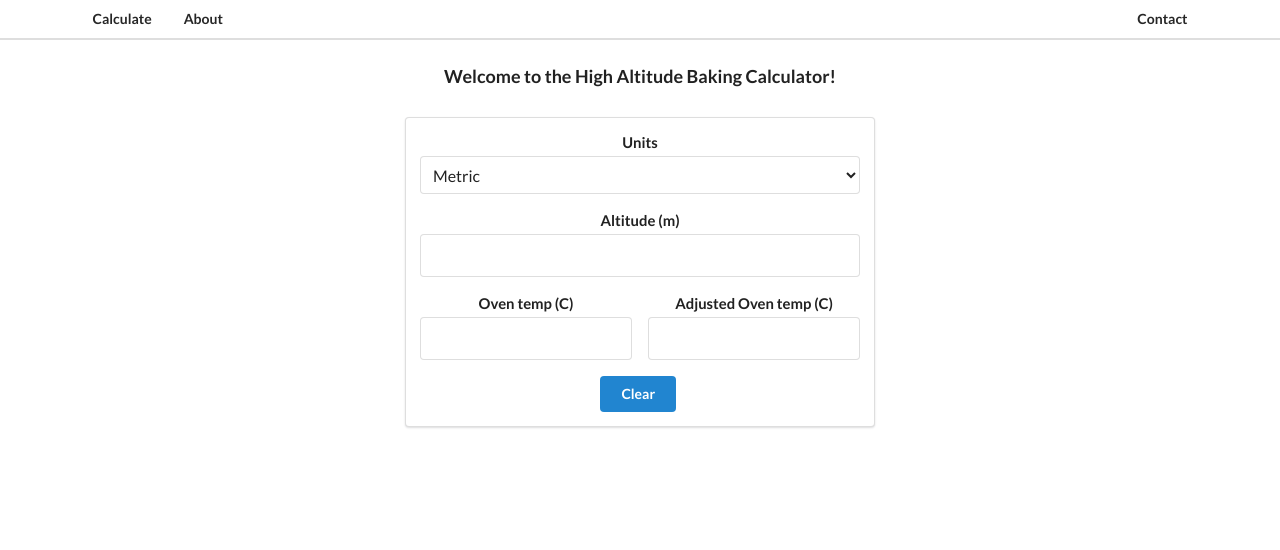
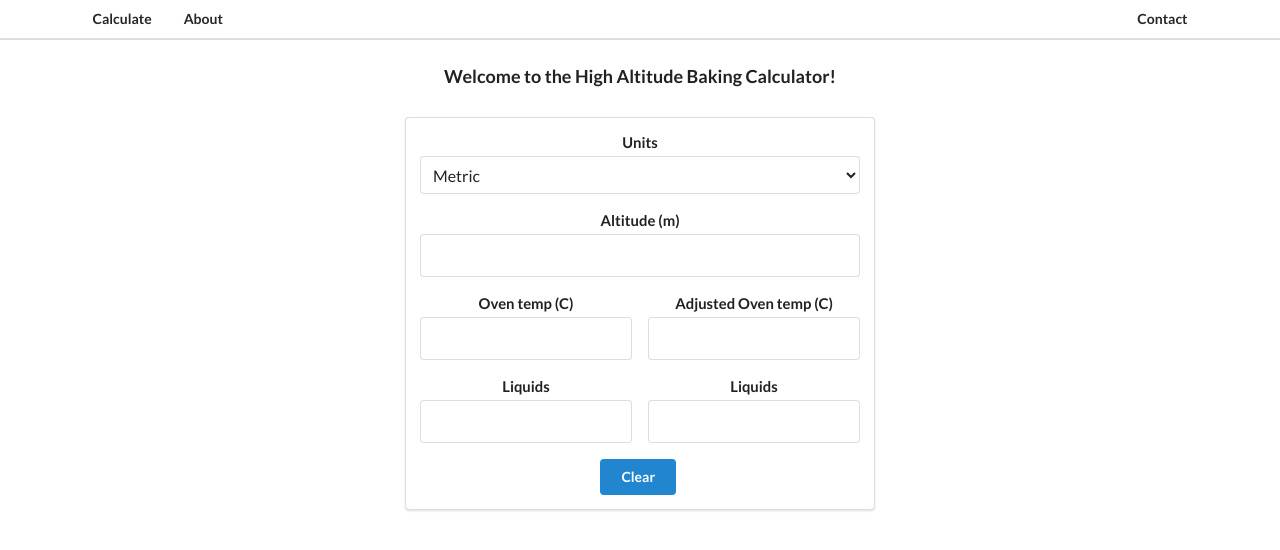
Before and after one commit to michaelmaryanoff/high-altitude-baking-calculator, a React (Create React App) app: page / in a window 1280 px wide. Shown: the top 550 px of the page. Built offline with nearby package versions, Linux system fonts and the light colour scheme.

Commit message:
Set up liquids text fields

```diff
--- a/src/actions/index.js
+++ b/src/actions/index.js
@@ -1,5 +1,10 @@
-import { SELECT_UNIT, CLEAR_FORM, SET_ALTITUDE, SET_OVEN_TEMP } from './types';
-import { unitField, altitudeField, ovenTempField } from '../components/form/inputTypes';
+import { SELECT_UNIT, CLEAR_FORM, SET_ALTITUDE, SET_OVEN_TEMP, SET_LIQUIDS } from './types';
+import {
+  unitField,
+  altitudeField,
+  ovenTempField,
+  liquidInputField
+} from '../components/form/inputTypes';
 
 export const handleDropDownInput = (inputId, inputValue) => dispatch => {
   if (inputId === unitField) {
@@ -10,6 +15,9 @@ export const handleDropDownInput = (inputId, inputValue) => dispatch => {
   }
   if (inputId === ovenTempField) {
     dispatch(modifyOvenTemp(inputValue));
+  }
+  if (inputId === liquidInputField) {
+    dispatch(modifyLiquids(inputValue));
   }
 };
 
@@ -25,6 +33,10 @@ export const modifyOvenTemp = ovenTemp => {
   return { type: SET_OVEN_TEMP, payload: ovenTemp };
 };
 
+export const modifyLiquids = liquidAmount => {
+  return { type: SET_LIQUIDS, payload: liquidAmount };
+};
+
 export const clearForm = () => {
   return { type: CLEAR_FORM };
 };
--- a/src/actions/types.js
+++ b/src/actions/types.js
@@ -3,5 +3,6 @@ export const SELECT_UNIT = 'SELECT_UNIT';
 
 export const SET_ALTITUDE = 'SET_ALTITUDE';
 export const SET_OVEN_TEMP = 'SET_OVEN_TEMP';
+export const SET_LIQUIDS = 'SET_LIQUIDS'
 
 export const CLEAR_FORM = 'CLEAR_FORM';
--- a/src/components/form/CalculatorForm.js
+++ b/src/components/form/CalculatorForm.js
@@ -2,7 +2,14 @@
 import React, { useState } from 'react';
 
 // Constants
-import { unitField, altitudeField, ovenTempField, ovenTempFieldOutput } from '../form/inputTypes';
+import {
+  unitField,
+  altitudeField,
+  ovenTempField,
+  ovenTempFieldOutput,
+  liquidInputField,
+  liquidOutputField
+} from '../form/inputTypes';
 
 // Redux
 import { clearForm } from '../../actions';
@@ -13,11 +20,16 @@ import DropdownMenu from './DropdownMenu';
 import TextInputField from './TextInputField';
 
 const CalculatorForm = () => {
-  // Component state
+  // Component state for controlling fields
   const [unitFieldData, setUnitFieldData] = useState('metric');
+
   const [altitudeFieldData, setAltitudeFieldData] = useState('');
+
   const [ovenTempInputFieldData, setOvenTempInputFieldData] = useState('');
   const [ovenTempOutputFieldData, setOvenTempOutputFieldData] = useState('');
+
+  const [liquidInputFieldData, setliquidInputFieldData] = useState('');
+  const [liquidOutputFieldData, setliquidOutputFieldData] = useState('');
 
   // Defualt state
   const defaults = { unitFieldDefault: 'metric', emptyString: '' };
@@ -45,6 +57,8 @@ const CalculatorForm = () => {
     setAltitudeFieldData(emptyString);
     setOvenTempInputFieldData(emptyString);
     setOvenTempOutputFieldData(emptyString);
+    setliquidInputFieldData(emptyString);
+    setliquidOutputFieldData(emptyString);
 
     // Set defaults in Redux
     dispatch(clearForm());
@@ -56,6 +70,7 @@ const CalculatorForm = () => {
         <div className="ui segment">
           <form className="ui large form error">
             <div className="column">
+              {/* Units */}
               <div className="one field">
                 <DropdownMenu
                   labelText="Units"
@@ -65,6 +80,7 @@ const CalculatorForm = () => {
                   onChange={(id, value) => setUnitFieldData(value)}
                 />
               </div>
+              {/* Altitude */}
               <div className="one field">
                 <TextInputField
                   id={altitudeField}
@@ -75,6 +91,7 @@ const CalculatorForm = () => {
                   min={0}
                 />
               </div>
+              {/* Oven temp */}
               <div className="two fields">
                 <TextInputField
                   id={ovenTempField}
@@ -93,6 +110,25 @@ const CalculatorForm = () => {
                   min={0}
                 />
               </div>
+              {/* Liquids */}
+              <div className="two fields">
+                <TextInputField
+                  id={liquidInputField}
+                  type="number"
+                  value={liquidInputFieldData}
+                  handleOnChange={event => setliquidInputFieldData(event)}
+                  label={`Liquids`}
+                  min={0}
+                />
+                <TextInputField
+                  id={liquidOutputField}
+                  type="number"
+                  value={liquidOutputFieldData}
+                  handleOnChange={event => setliquidOutputFieldData(event)}
+                  label={`Liquids`}
+                  min={0}
+                />
+              </div>
             </div>
 
             <p />
--- a/src/components/form/inputTypes.js
+++ b/src/components/form/inputTypes.js
@@ -2,3 +2,5 @@ export const unitField = 'unitField';
 export const altitudeField = 'altitudeField';
 export const ovenTempField = 'ovenTempField';
 export const ovenTempFieldOutput = 'ovenTempFieldOutput';
+export const liquidInputField = 'liquidInputField'
+export const liquidOutputField = 'liquidOutputField'
--- a/src/reducers/calculationFormReducer.js
+++ b/src/reducers/calculationFormReducer.js
@@ -1,4 +1,11 @@
-import { RESULTS, SELECT_UNIT, CLEAR_FORM, SET_ALTITUDE, SET_OVEN_TEMP } from '../actions/types';
+import {
+  RESULTS,
+  SELECT_UNIT,
+  CLEAR_FORM,
+  SET_ALTITUDE,
+  SET_OVEN_TEMP,
+  SET_LIQUIDS
+} from '../actions/types';
 
 const INITIAL_STATE = { results: null, unit: 'metric', altitude: 0 };
 
@@ -10,6 +17,8 @@ export default (state = INITIAL_STATE, action) => {
       return { ...state, altitude: action.payload };
     case SET_OVEN_TEMP:
       return { ...state, ovenTempInput: action.payload };
+    case SET_LIQUIDS:
+      return { ...state, liquids: action.payload };
     case CLEAR_FORM:
       return { ...state, ...INITIAL_STATE };
     case RESULTS:
```
